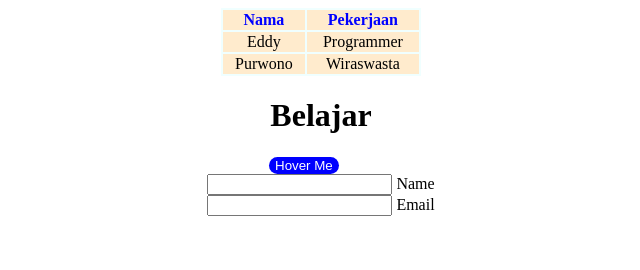
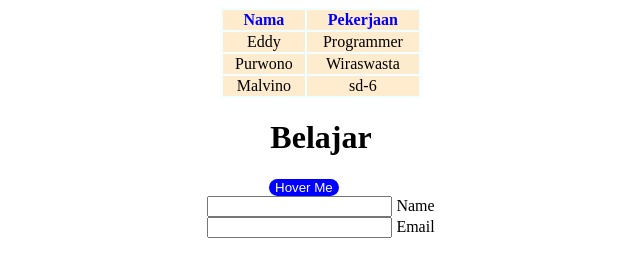
Before and after one commit to eddypurwono/belajar_html2, a plain HTML site: page index.html in a window 1280 px wide. Shown: the whole page, without its empty margins (319-959 px from the left). Drawn offline with Linux system fonts and the light colour scheme.

Commit message:
menambahkan file

```diff
--- a/index.html
+++ b/index.html
@@ -20,6 +20,10 @@
             <td>Purwono</td>
             <td>Wiraswasta</td>
         </tr>
+        <tr>
+            <td>Malvino</td>
+            <td>sd-6</td>
+        </tr>
     </table>
     <h1 style="text-align: center;">Belajar</h1>
 
```
